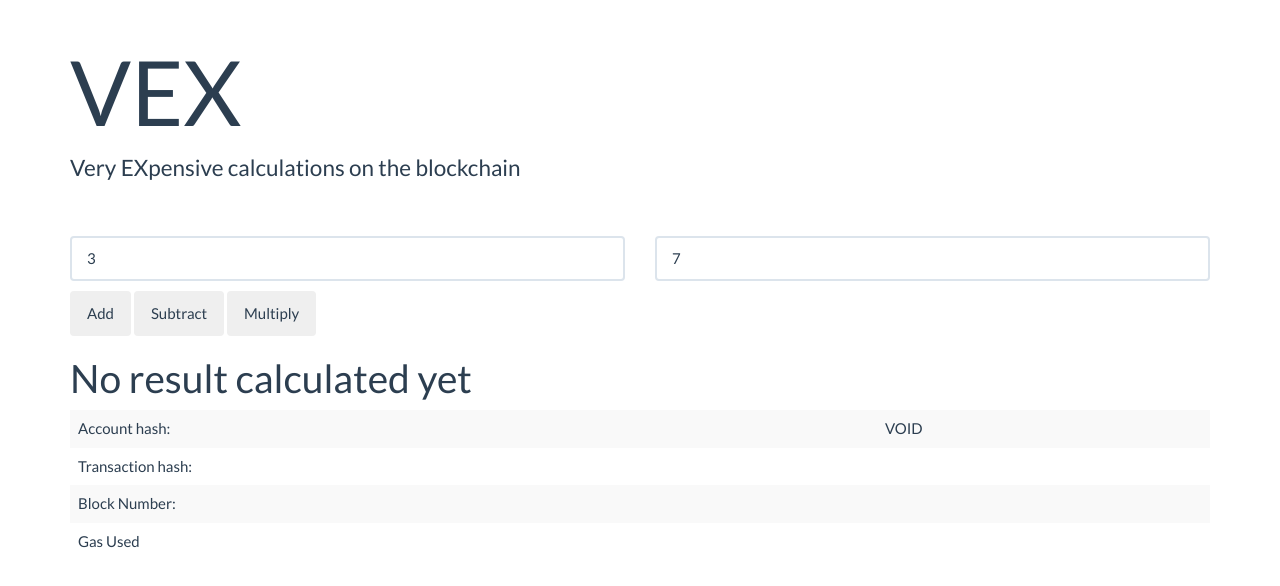
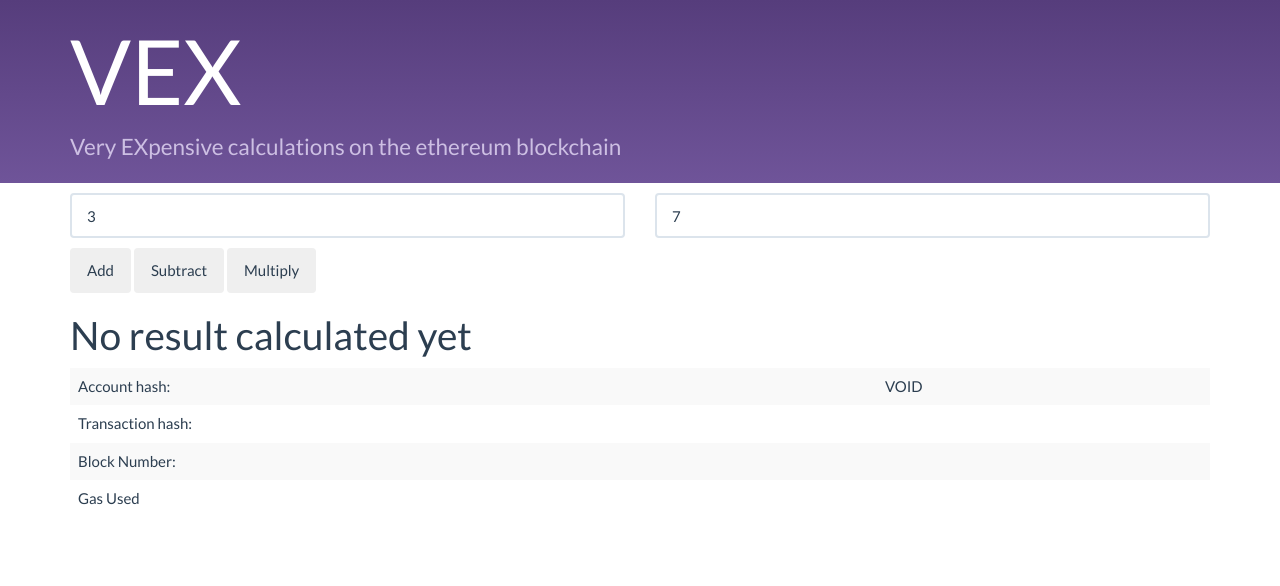
Before and after one commit to thoppe/ethereum_VEX, a website: page app/index.html in a window 1280 px wide. Drawn offline with nearby package versions, Linux system fonts and the light colour scheme.

Commit message:
Final CSS updates

```diff
--- a/app/index.html
+++ b/app/index.html
@@ -12,12 +12,15 @@
 
   <body>
 
-    <div class="container">
-      <div class="page-header">
+    <div style="background-image: linear-gradient(to bottom,#563d7c 0,#6f5499 100%); color:white; width:100%;">
+      <div class="container">
 	<h1 style="font-size:600%">VEX</h1>
-	<p class="lead">Very EXpensive calculations on the blockchain</p>
-      </div>
+	<p class="lead" style="color:#cdbfe3">
+	  Very EXpensive calculations on the ethereum blockchain</p>
     </div>
+    </div>
+
+    <div class="help-block"></div>
 
     <div class="container">
 
```
